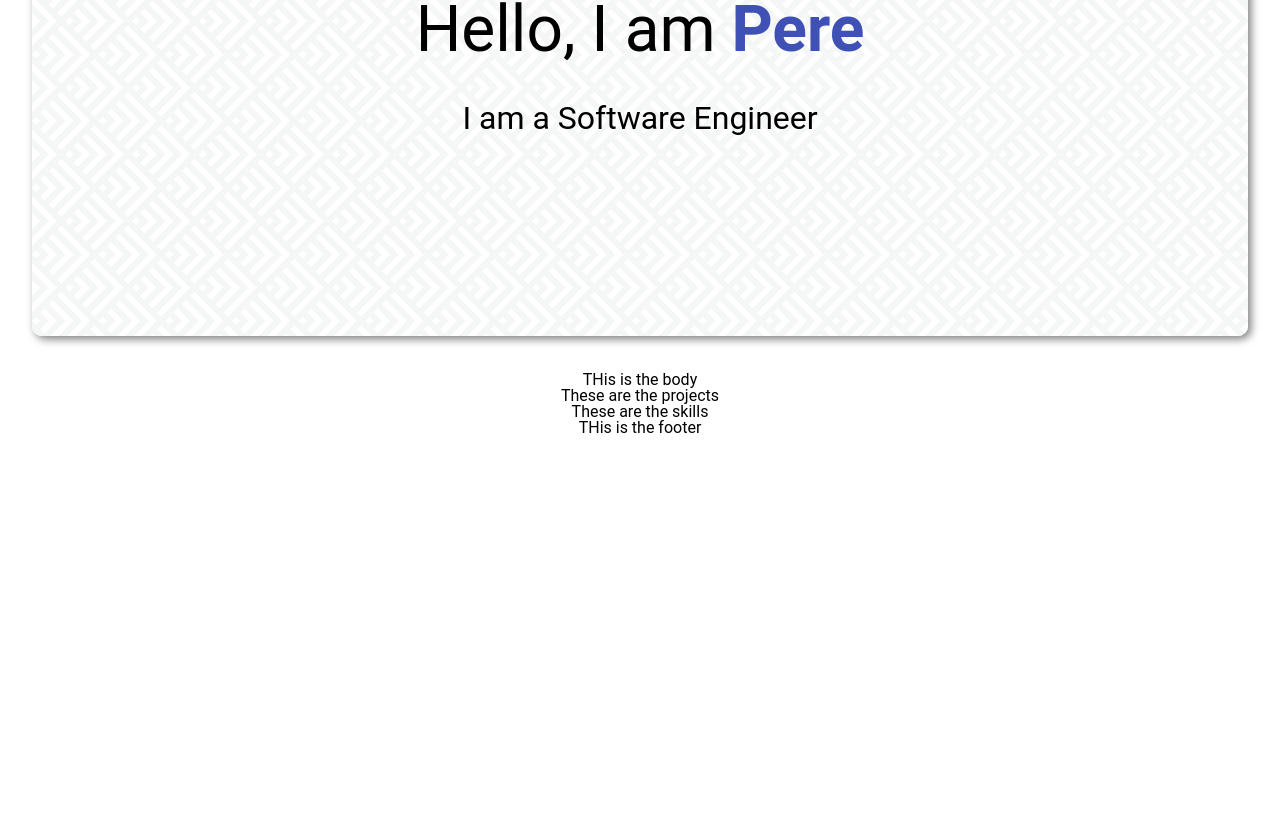
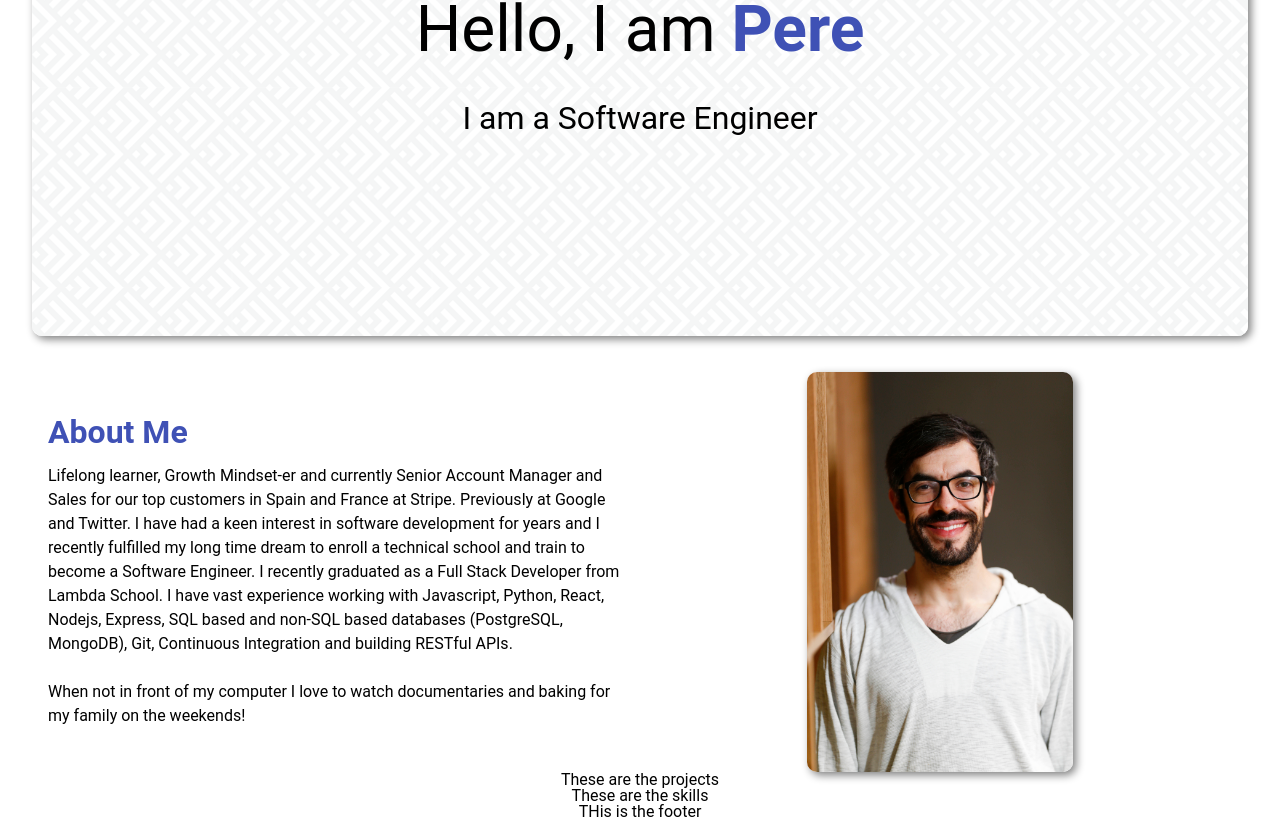
Before and after one commit to petrussola/new-portfolio-website-frontend, a React (Create React App) app: page / in a window 1280 px wide. Shown: the part 428-1249 px from the top of the page. Before the commit the page ends 865 px from the top, so only its background shows below. Built offline with nearby package versions, Linux system fonts and the light colour scheme.

Commit message:
About me section

```diff
--- a/src/App.js
+++ b/src/App.js
@@ -4,7 +4,7 @@ import './App.css';
 // COMPONENTS
 import Header from './components/header';
 import Jumbotron from './components/jumbotron';
-import Body from './components/body';
+import Body from './components/aboutme';
 import Projects from './components/projects';
 import Skills from './components/skills';
 import Footer from './components/footer';
--- /dev/null
+++ b/src/components/aboutme.js
@@ -0,0 +1,70 @@
+import React from 'react';
+
+// STYLES
+import styled from 'styled-components';
+
+// MEDIA
+import pereImage from '../media/pere.jpg';
+
+const StyledSection = styled.section`
+    display: flex;
+    flex-direction: flow;
+    align-items: center;
+    justify-content: space-evenly;
+    height: 50vh;
+    padding: 0 5vh;
+    section {
+        height: inherit;
+        width: 50%;
+        height: inherit;
+        &.about-me-text {
+            display: flex;
+            flex-direction: column;
+            align-items: flex-start;
+            justify-content: center;
+            text-align: left;
+        }
+        h3 {
+            font-weight: bold;
+            color: #3f51b5;
+        }
+        img {
+            object-fit: cover;
+            height: inherit;
+            border-radius: 10px;
+            box-shadow: 0.2rem 0.2rem 0.5rem gray;
+        }
+    }
+`;
+
+const body = () => {
+    return (
+        <StyledSection>
+            <section className="about-me-text">
+                <h3>About Me</h3>
+                <p>
+                    Lifelong learner, Growth Mindset-er and currently Senior
+                    Account Manager and Sales for our top customers in Spain and
+                    France at Stripe. Previously at Google and Twitter. I have
+                    had a keen interest in software development for years and I
+                    recently fulfilled my long time dream to enroll a technical
+                    school and train to become a Software Engineer. I recently
+                    graduated as a Full Stack Developer from Lambda School. I
+                    have vast experience working with Javascript, Python, React,
+                    Nodejs, Express, SQL based and non-SQL based databases
+                    (PostgreSQL, MongoDB), Git, Continuous Integration and
+                    building RESTful APIs.
+                    <br />
+                    <br />
+                    When not in front of my computer I love to watch
+                    documentaries and baking for my family on the weekends!
+                </p>
+            </section>
+            <section>
+                <img src={pereImage} alt="Headshot of Pere" />
+            </section>
+        </StyledSection>
+    );
+};
+
+export default body;
--- a/src/components/body.js
+++ /dev/null
@@ -1,7 +0,0 @@
-import React from 'react';
-
-const body = () => {
-    return <div>THis is the body</div>;
-};
-
-export default body;
--- a/src/styles/globalstyle.js
+++ b/src/styles/globalstyle.js
@@ -72,6 +72,11 @@ h3 {
 	font-size: 2rem;
     padding: 0.5rem;
 }
+p {
+	line-height: 1.5rem;
+	font-size: 1rem;
+    padding: 0.5rem;
+}
 `;
 
 export default GlobalStyle;
```
Also changed, not shown: src/media/pere.jpg (added), 1 other file (tests, documents, lock files or other folders).
